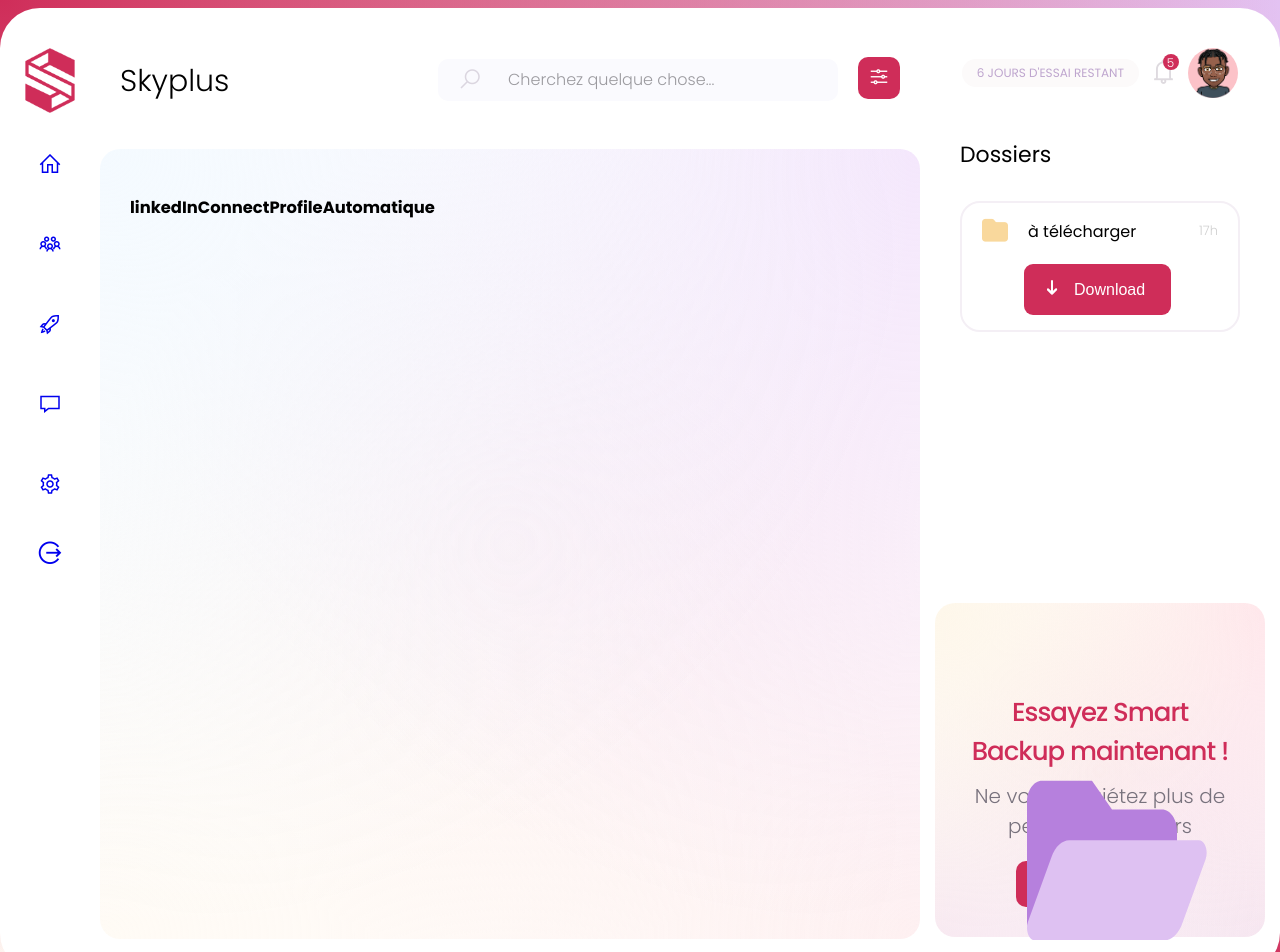
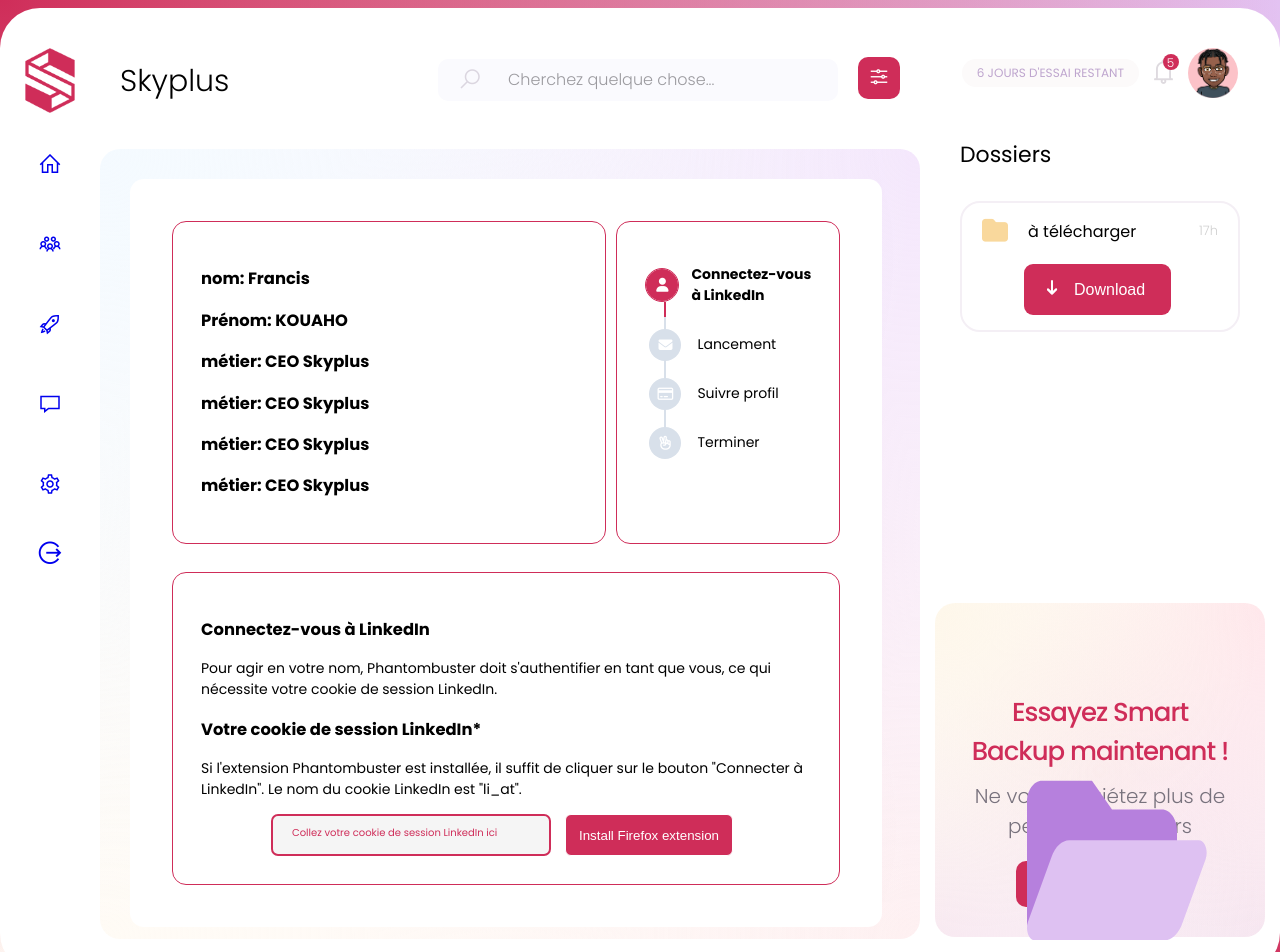
Before and after one commit to FrancisKOUAHO/app.skyplus, a Nuxt app: page /connectProfilMoreMessageLinkedin in a window 1280 px wide. Shown: the top 952 px of the page. Built offline with nearby package versions, Linux system fonts and the light colour scheme.

Commit message:
navigations.vue navigationsFolders.vue fix bug

```diff
--- a/layouts/default.vue
+++ b/layouts/default.vue
@@ -184,7 +184,7 @@
   width: 42px;
   border-radius: 10px;
   margin-left: 20px;
-  background: #cf2d59;;
+  background: #cf2d59;
   cursor: pointer;
 }
 
--- a/pages/accueil.vue
+++ b/pages/accueil.vue
@@ -1,14 +1,14 @@
 <template>
   <div class="clouds">
     <div class="more-memory">
-      <img src="https://drive.google.com/uc?id=1w9g2YfmhOJ5sntZroDP7dZhVmDHBHykH" alt=""/>
+      <img src="/storage-dashboard-exploration-1.png" alt=""/>
       <h3>Comment ça marche ?</h3>
       <p>In addition to our automtic backup feature, you can experience integration with other well-known storage
         sites or application.<br/>Only that ? Oh no, there are many more.</p>
       <button>Mise à niveau immédiate</button>
     </div>
 
-    <h4 class="title position">Les differents application proposé par Skyplys</h4>
+    <h4 class="title position">Les differents application proposé par Skyplus</h4>
 
     <div class="container">
       <nuxt-link v-for="(application, index) in applications" :to="{name: application.name}"  class="card1" href="#" :key="index">
@@ -21,8 +21,6 @@
         </div>
       </nuxt-link>
     </div>
-
-
   </div>
 </template>
 
@@ -144,12 +142,17 @@
 
 .card1:hover p {
   transition: all 0.3s ease-out;
-  color: #ffffff !important;
+  color: ghostwhite !important;
 }
 
 .card1:hover h3 {
   transition: all 0.3s ease-out;
-  color: #ffffff !important;
+  color: ghostwhite !important;
+}
+
+.card1:hover h5 {
+  transition: all 0.3s ease-out;
+  color: ghostwhite !important;
 }
 
 </style>
--- a/pages/connectProfilMoreMessageLinkedin.vue
+++ b/pages/connectProfilMoreMessageLinkedin.vue
@@ -1,13 +1,313 @@
 <template>
-<h1>linkedInConnectProfileAutomatique</h1>
+  <main>
+    <div class="card-container">
+      <div class="card-child child-1">
+        <h1>nom: Francis</h1>
+        <h1>Prénom: KOUAHO</h1>
+        <h1>métier: CEO Skyplus</h1>
+        <h1>métier: CEO Skyplus</h1>
+        <h1>métier: CEO Skyplus</h1>
+        <h1>métier: CEO Skyplus</h1>
+      </div>
+      <div class="card-child child-3">
+        <div class="col-md-4 col-12">
+          <div class="billing__main__content__step row">
+            <ul id="step-list">
+              <li class="option active" for="participant-info" data-step="1">
+                <a href="#participant-info">
+                  <span class="default"><i class="fa fa-user" aria-hidden="true"></i></span>
+                  <span class="done-icon"><i class="fa fa-check" aria-hidden="true"></i></span>
+                  <p>Connectez-vous à LinkedIn</p>
+                </a>
+              </li>
+              <li class="option" for="contact-info" data-step="2">
+                <a href="#contact-info">
+                  <span class="default"><i class="fa fa-envelope" aria-hidden="true"></i></span>
+                  <span class="done-icon"><i class="fa fa-check" aria-hidden="true"></i></span>
+                  <p>Lancement</p>
+                </a>
+              </li>
+              <li class="option" for="payment-info" data-step="4">
+                <a href="#payment-info">
+                  <span class="default"><i class="fa fa-credit-card" aria-hidden="true"></i></span>
+                  <span class="done-icon"><i class="fa fa-check" aria-hidden="true"></i></span>
+                  <p>Suivre profil</p>
+                </a>
+              </li>
+              <li class="option" for="congratulations" data-step="5">
+                <a href="#congratulations">
+                  <span class="default"><i class="fa fa-hand-peace-o" aria-hidden="true"></i></span>
+                  <span class="done-icon"><i class="fa fa-check" aria-hidden="true"></i></span>
+                  <p>Terminer</p>
+                </a>
+              </li>
+            </ul>
+          </div>
+        </div>
+      </div>
+      <div class="card-child child-2">
+        <h1 class="color-white-h-p">Connectez-vous à LinkedIn</h1>
+        <p class="color-white-h-p">Pour agir en votre nom, Phantombuster doit s'authentifier en tant que vous, ce qui
+          nécessite votre cookie de
+          session LinkedIn.</p>
+
+        <div>
+          <h1 class="color-white-h-p">Votre cookie de session LinkedIn*</h1>
+          <p class="color-white-h-p">Si l'extension Phantombuster est installée, il suffit de cliquer sur le bouton
+            "Connecter à LinkedIn". Le
+            nom du cookie LinkedIn est "li_at".</p>
+        </div>
+        <div class="form-connect">
+          <input v-model="text" @focus="magic_flag = true" @blur="magic_flag = false" type="text" id="email" class="form__input" autocomplete="off" placeholder=" "/>
+          <label for="email" class="form__label"> Collez votre cookie de session LinkedIn ici </label>
+          <button v-if="magic_flag">Valider</button>
+          <button v-else>Install Firefox extension</button>
+        </div>
+      </div>
+    </div>
+  </main>
 </template>
 
 <script>
 export default {
-  name: "connectProfilMoreMessageLinkedin"
+  name: "connectProfilMoreMessageLinkedin",
+  data(){
+    return{
+      text : "",
+      magic_flag: false
+    }
+  }
 }
 </script>
 
 <style scoped>
 
+
+.card-container {
+  display: flex;
+  flex-wrap: wrap;
+  justify-content: space-between;
+  background: #ffffff;
+  width: 99%;
+  padding: 3rem;
+}
+
+.child-1 {
+  width: 65%;
+}
+
+.child-3{
+  width: 16rem;
+}
+
+.card-child {
+  border: 1px solid #cf2d59;
+  padding: 2rem;
+  background: #ffffff;
+  height: auto;
+}
+
+
+
+.child-2 {
+  margin-top: 2rem;
+}
+
+
+button {
+  border: 1px solid #ffffff;
+  margin-left: 21rem;
+  width: 12rem;
+  padding: 0.5rem;
+  height: 3rem;
+  background: #cf2d59;
+  color: #fff;
+  border-radius: 6px;
+}
+
+
+button:hover {
+  border: 1px solid #cf2d59;
+  margin-left: 21rem;
+  width: 12rem;
+  padding: 0.5rem;
+  height: 3rem;
+  background: #ffffff;
+  color: #cf2d59;
+  border-radius: 6px;
+}
+
+
+/* Styling the form*/
+.form-connect {
+  position: relative;
+  width: 20rem;
+  height: 3rem;
+  margin-left: 5rem;
+}
+
+.form__input {
+  position: absolute;
+  top: 0;
+  left: 0;
+  width: 100%;
+  height: 100%;
+  border: 2px solid #cf2d59;
+  border-radius: 0.5rem;
+  font-family: inherit;
+  color: #cf2d59;
+  outline: none;
+  padding: 1.25rem;
+  background: whitesmoke;
+}
+
+.form__input:hover {
+  border-color: #cf2d59;
+}
+
+
+.form__label {
+  position: absolute;
+  left: 1rem;
+  top: 0.8rem;
+  padding: 0 0.5rem;
+  color: #cf2d59;
+  cursor: text;
+  font-size: 10px;
+}
+
+.form__input:focus ~ .form__label,
+.form__input:not(:placeholder-shown).form__input:not(:focus) ~ .form__label {
+  top: -0.5rem;
+  font-size: 0.8rem;
+  left: 0.8rem;
+}
+
+
+
+
+/* step by step */
+.billing__main__content__step ul {
+  padding: 0;
+  margin: 0;
+}
+.billing__main__content__step ul li {
+  list-style-type: none;
+}
+.billing__main__content__step ul li a {
+  display: flex;
+  align-items: center;
+  text-decoration: none;
+}
+.billing__main__content__step ul li a span {
+  margin-right: 12px;
+  position: relative;
+  width: 40px;
+  border-radius: 100%;
+  display: flex;
+  align-items: center;
+  justify-content: center;
+}
+.billing__main__content__step ul li a span i {
+  display: flex;
+  align-items: center;
+  justify-content: center;
+  float: left;
+  background-color: #d8e0ea;
+  color: white;
+  font-size: 14px;
+  line-height: 14px;
+  text-align: center;
+  width: 32px;
+  height: 32px;
+  border-radius: 100%;
+}
+.billing__main__content__step ul li a span:before {
+  content: "";
+  width: 2px;
+  height: 16px;
+  background-color: #d8e0ea;
+  position: absolute;
+  top: -12px;
+  left: 19px;
+}
+.billing__main__content__step ul li a span:after {
+  content: "";
+  width: 2px;
+  height: 16px;
+  background-color: #d8e0ea;
+  position: absolute;
+  bottom: -12px;
+  left: 19px;
+}
+.billing__main__content__step ul li a p {
+  color: black;
+  text-decoration: none;
+}
+.billing__main__content__step ul li a label {
+  max-width: calc(100% - 52px);
+}
+.billing__main__content__step ul li a .sub {
+  display: none;
+}
+.billing__main__content__step ul li a.selected p {
+  font-weight: bold;
+}
+.billing__main__content__step ul li a.selected .sub {
+  display: block;
+  font-weight: normal;
+  float: left;
+  width: 100%;
+  font-style: normal;
+}
+.billing__main__content__step ul li:first-child span:before {
+  content: "";
+  display: none;
+}
+.billing__main__content__step ul li:last-child span:after {
+  content: "";
+  display: none;
+}
+.billing__main__content__step ul li.active {
+  color: #435064;
+  font-weight: bold;
+}
+.billing__main__content__step ul li.active span {
+  border: 1px solid #cf2d59;
+  background-color: white;
+}
+.billing__main__content__step ul li.active span i {
+  background-color: #cf2d59;
+}
+.billing__main__content__step ul li.active span:before {
+  background-color: #cf2d59;
+  bottom: -17px;
+  top: -17px;
+  left: 18px;
+}
+.billing__main__content__step ul li.active span:after {
+  background-color: #cf2d59;
+  bottom: -17px;
+  left: 18px;
+}
+.billing__main__content__step ul li .done-icon {
+  display: none;
+}
+.billing__main__content__step ul li.done span {
+  border-color: white;
+}
+.billing__main__content__step ul li.done span:after {
+  bottom: -13px;
+}
+.billing__main__content__step ul li.done span:before {
+  top: -13px;
+}
+.billing__main__content__step ul li.done span.default {
+  display: none;
+}
+.billing__main__content__step ul li.done span.done-icon {
+  display: flex;
+}
+
+
 </style>
```
Also changed, not shown: static/storage-dashboard-exploration-1.png (added).
